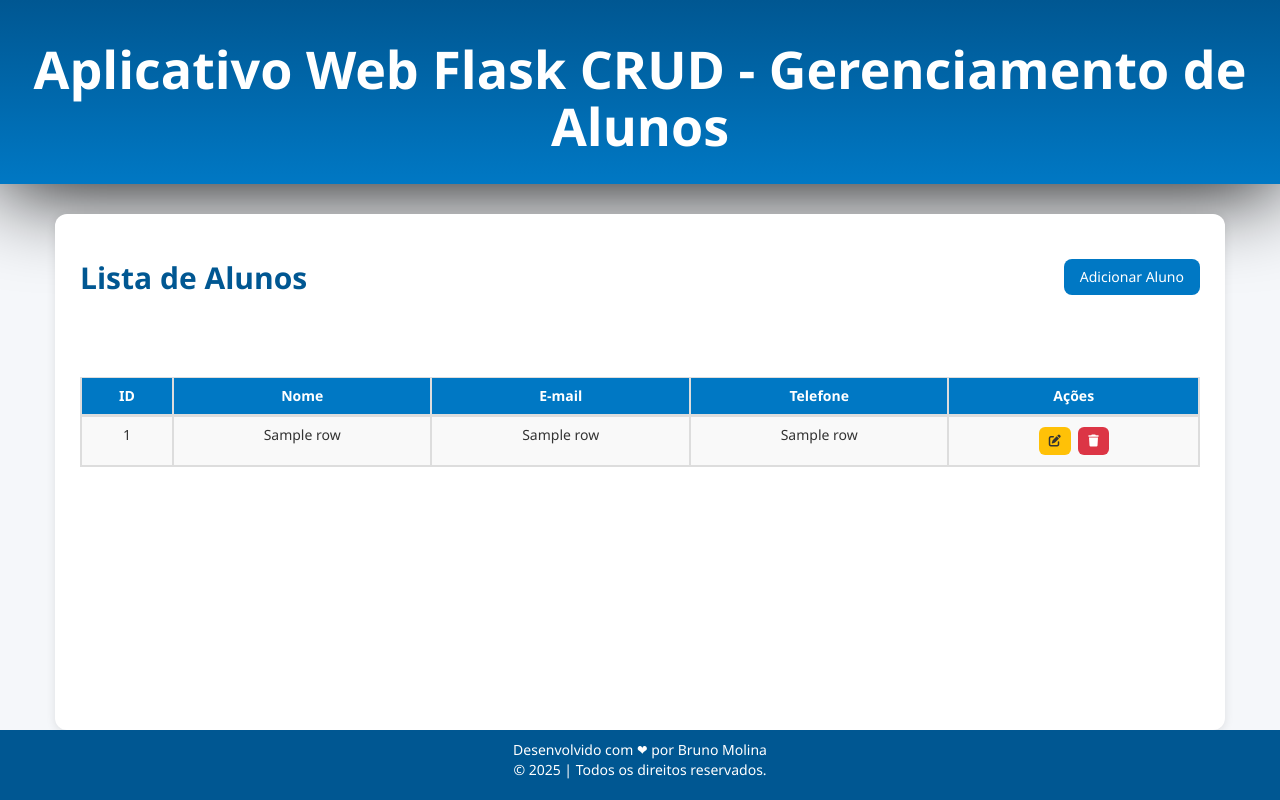
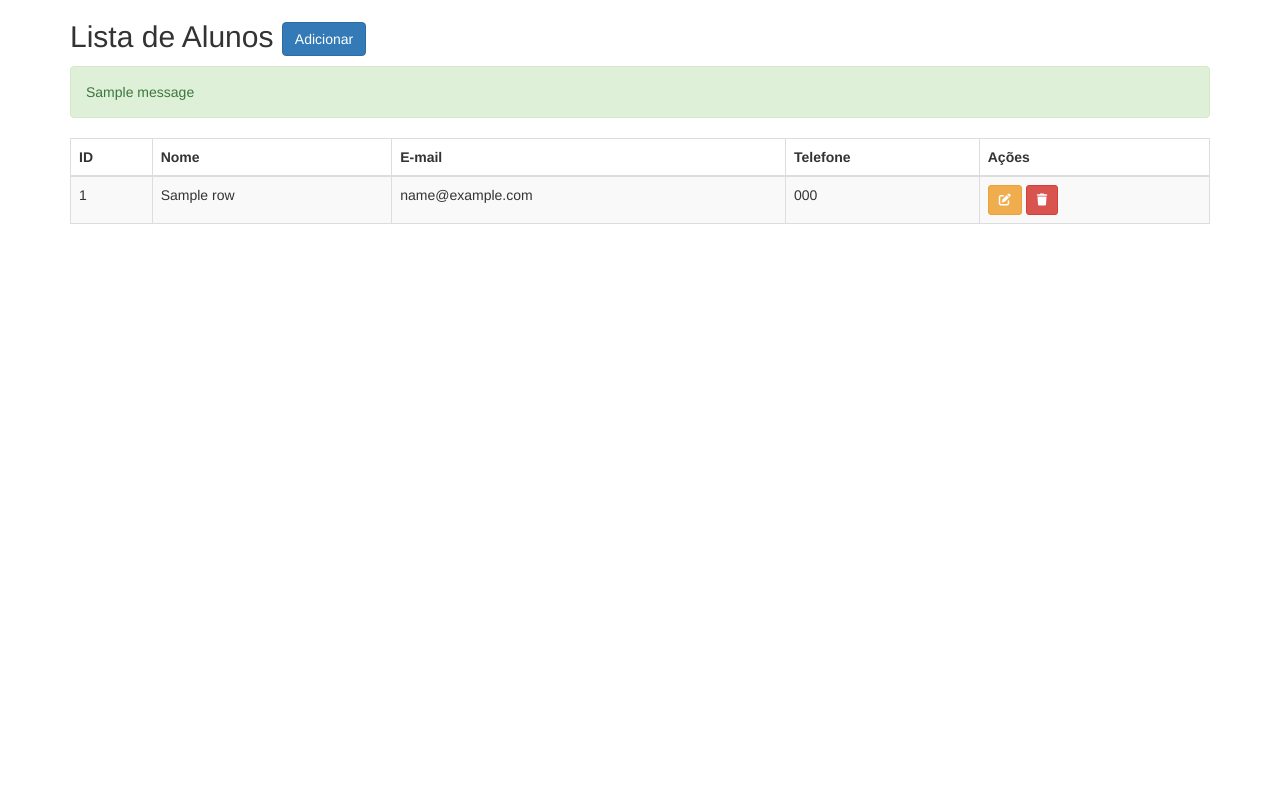
Before and after one commit to brumab/Apl_Web_Flash_CRUD-, a Flask app: template templates/index.html in a window 1280 px wide. Run offline with Flask 3, Linux system fonts and the light colour scheme; the template is opened without the code that fills it: most values are stand-ins (such as "Sample title", 1, 10 or a date in 2020); one stand-in notice (Sample message) is shown; parts of the project's set-up code (start-up, migrations or seed data) failed here and were passed over; some libraries are stand-ins or nearby versions.

Commit message:
Fix MySQl novo versão 3

```diff
--- a/app.py
+++ b/app.py
@@ -12,7 +12,7 @@
 app.secret_key = os.environ.get("SECRET_KEY", "fallback_key")
 
 # =========================
-# 🗄️ MySQL Config (Aiven)
+# 🗄️ MySQL Config (Render / Aiven)
 # =========================
 app.config['MYSQL_HOST'] = os.environ.get('MYSQL_HOST')
 app.config['MYSQL_USER'] = os.environ.get('MYSQL_USER')
@@ -25,7 +25,6 @@
 
 # =========================
 # 🔒 Cria tabela se não existir
-# (Flask 3 compatible)
 # =========================
 def create_table():
     cur = mysql.connection.cursor()
@@ -40,7 +39,6 @@
     mysql.connection.commit()
     cur.close()
 
-# Executa na inicialização da app
 with app.app_context():
     create_table()
 
@@ -51,54 +49,51 @@
 def index():
     cur = mysql.connection.cursor()
     cur.execute("SELECT * FROM students ORDER BY id DESC")
-    data = cur.fetchall()
+    students = cur.fetchall()
     cur.close()
-    return render_template('index.html', students=data)
+    return render_template('index.html', students=students)
 
 @app.route('/inserir', methods=['POST'])
 def inserir():
-    nome = request.form['name']
-    email = request.form['email']
-    telefone = request.form['phone']
-
     cur = mysql.connection.cursor()
     cur.execute(
         "INSERT INTO students (name, email, phone) VALUES (%s, %s, %s)",
-        (nome, email, telefone)
+        (
+            request.form['name'],
+            request.form['email'],
+            request.form['phone']
+        )
     )
     mysql.connection.commit()
     cur.close()
-
-    flash("Dados inseridos com sucesso!")
+    flash("Aluno inserido com sucesso!")
     return redirect(url_for('index'))
 
 @app.route('/atualizar', methods=['POST'])
 def atualizar():
-    id_dado = request.form['id']
-    nome = request.form['name']
-    email = request.form['email']
-    telefone = request.form['phone']
-
     cur = mysql.connection.cursor()
     cur.execute("""
         UPDATE students
         SET name=%s, email=%s, phone=%s
         WHERE id=%s
-    """, (nome, email, telefone, id_dado))
+    """, (
+        request.form['name'],
+        request.form['email'],
+        request.form['phone'],
+        request.form['id']
+    ))
     mysql.connection.commit()
     cur.close()
-
-    flash("Dados atualizados com sucesso!")
+    flash("Aluno atualizado com sucesso!")
     return redirect(url_for('index'))
 
-@app.route('/excluir/<string:id_dado>')
+@app.route('/excluir/<int:id_dado>', methods=['POST'])
 def excluir(id_dado):
     cur = mysql.connection.cursor()
     cur.execute("DELETE FROM students WHERE id=%s", (id_dado,))
     mysql.connection.commit()
     cur.close()
-
-    flash("Dados excluídos com sucesso!")
+    flash("Aluno excluído com sucesso!")
     return redirect(url_for('index'))
 
 # =========================
--- a/templates/index.html
+++ b/templates/index.html
@@ -4,31 +4,25 @@
     <meta charset="UTF-8">
     {{ fontawesome_html() }}
     <title>CRUD de Alunos - Flask</title>
+
     <link rel="stylesheet" href="https://cdnjs.cloudflare.com/ajax/libs/font-awesome/6.4.0/css/all.min.css">
     <link rel="stylesheet" href="{{ url_for('static', filename='css/bootstrap.min.css') }}">
-    <link rel="shortcut icon" href="{{ url_for('static', filename='teacher.png') }}">
-    <link rel="stylesheet" href="{{ url_for('static', filename='css/style.css') }}">
 </head>
+
 <body>
-{% block body %}
-    <div class="container-fluid heading full-screen">
-        <h1>Aplicativo Web Flask CRUD - Gerenciamento de Alunos</h1>
-    </div>
+<div class="container mt-4">
 
-    <div class="container mt-4">
-        <h2>Lista de Alunos
-            <button class="btn btn-primary float-right" data-toggle="modal" data-target="#modal-inserir">Adicionar Aluno</button>
+    <h2>
+        Lista de Alunos
+        <button class="btn btn-primary float-right" data-toggle="modal" data-target="#modalInserir">
+            Adicionar
+        </button>
     </h2>
 
     {% with messages = get_flashed_messages() %}
     {% if messages %}
         {% for message in messages %}
-                <div class="alert alert-success alert-dismissible fade show" role="alert">
-                    {{ message }}
-                    <button type="button" class="close" data-dismiss="alert" aria-label="Fechar">
-                        <span aria-hidden="true">&times;</span>
-                    </button>
-                </div>
+            <div class="alert alert-success mt-3">{{ message }}</div>
         {% endfor %}
     {% endif %}
     {% endwith %}
@@ -46,87 +40,86 @@
         <tbody>
         {% for row in students %}
             <tr>
-                    <td>{{ row.0 }}</td>
-                    <td>{{ row.1 }}</td>
-                    <td>{{ row.2 }}</td>
-                    <td>{{ row.3 }}</td>
+                <td>{{ row.id }}</td>
+                <td>{{ row.name }}</td>
+                <td>{{ row.email }}</td>
+                <td>{{ row.phone }}</td>
                 <td>
-                        <a href="/atualizar/{{ row.0 }}" class="btn btn-warning btn-sm" data-toggle="modal" data-target="#modal-editar{{ row.0 }}"><i class="fas fa-edit"></i></a>
-                        <a href="/excluir/{{ row.0 }}" class="btn btn-danger btn-sm" onclick="return confirm('Deseja realmente excluir este aluno?')"><i class="fas fa-trash"></i></a>
+
+                    <!-- EDITAR -->
+                    <button class="btn btn-warning btn-sm"
+                            data-toggle="modal"
+                            data-target="#editar{{ row.id }}">
+                        <i class="fas fa-edit"></i>
+                    </button>
+
+                    <!-- EXCLUIR -->
+                    <form action="{{ url_for('excluir', id_dado=row.id) }}"
+                          method="POST"
+                          style="display:inline;">
+                        <button class="btn btn-danger btn-sm"
+                                onclick="return confirm('Excluir aluno?')">
+                            <i class="fas fa-trash"></i>
+                        </button>
+                    </form>
                 </td>
             </tr>
 
-                <!-- Modal Editar -->
-                <div id="modal-editar{{ row.0 }}" class="modal fade" role="dialog">
+            <!-- MODAL EDITAR -->
+            <div class="modal fade" id="editar{{ row.id }}">
                 <div class="modal-dialog">
                     <div class="modal-content">
+                        <form action="{{ url_for('atualizar') }}" method="POST">
                             <div class="modal-header">
-                                <h4 class="modal-title">Atualizar Aluno</h4>
+                                <h5 class="modal-title">Editar Aluno</h5>
                                 <button type="button" class="close" data-dismiss="modal">&times;</button>
                             </div>
+
                             <div class="modal-body">
-                                <form action="{{ url_for('atualizar') }}" method="POST">
-                                    <input type="hidden" name="id" value="{{ row.0 }}">
-                                    <div class="form-group">
-                                        <label>Nome:</label>
-                                        <input type="text" name="name" class="form-control" value="{{ row.1 }}" required>
+                                <input type="hidden" name="id" value="{{ row.id }}">
+                                <input type="text" name="name" class="form-control mb-2" value="{{ row.name }}" required>
+                                <input type="email" name="email" class="form-control mb-2" value="{{ row.email }}" required>
+                                <input type="tel" name="phone" class="form-control" value="{{ row.phone }}" required>
                             </div>
-                                    <div class="form-group">
-                                        <label>E-mail:</label>
-                                        <input type="email" name="email" class="form-control" value="{{ row.2 }}" required>
+
+                            <div class="modal-footer">
+                                <button class="btn btn-success">Salvar</button>
                             </div>
-                                    <div class="form-group">
-                                        <label>Telefone:</label>
-                                        <input type="tel" name="phone" class="form-control" value="{{ row.3 }}" required>
-                                    </div>
-                                    <button type="submit" class="btn btn-success">Salvar Alterações</button>
                         </form>
                     </div>
                 </div>
             </div>
-                </div>
+
         {% endfor %}
         </tbody>
     </table>
 </div>
 
-    <!-- Modal Inserir -->
-    <div id="modal-inserir" class="modal fade" role="dialog">
+<!-- MODAL INSERIR -->
+<div class="modal fade" id="modalInserir">
     <div class="modal-dialog">
         <div class="modal-content">
+            <form action="{{ url_for('inserir') }}" method="POST">
                 <div class="modal-header">
-                    <h4 class="modal-title">Adicionar Novo Aluno</h4>
+                    <h5 class="modal-title">Novo Aluno</h5>
                     <button type="button" class="close" data-dismiss="modal">&times;</button>
                 </div>
+
                 <div class="modal-body">
-                    <form action="{{ url_for('inserir') }}" method="POST">
-                        <div class="form-group">
-                            <label>Nome:</label>
-                            <input type="text" name="name" class="form-control" placeholder="Digite o nome" required>
+                    <input type="text" name="name" class="form-control mb-2" placeholder="Nome" required>
+                    <input type="email" name="email" class="form-control mb-2" placeholder="Email" required>
+                    <input type="tel" name="phone" class="form-control" placeholder="Telefone" required>
                 </div>
-                        <div class="form-group">
-                            <label>E-mail:</label>
-                            <input type="email" name="email" class="form-control" placeholder="Digite o e-mail" required>
+
+                <div class="modal-footer">
+                    <button class="btn btn-primary">Salvar</button>
                 </div>
-                        <div class="form-group">
-                            <label>Telefone:</label>
-                            <input type="tel" name="phone" class="form-control" placeholder="Digite o telefone" required>
-                        </div>
-                        <button type="submit" class="btn btn-primary">Salvar</button>
             </form>
         </div>
     </div>
 </div>
-    </div>
-
-{% endblock %}
-
-<div class="footer text-center mt-4 mb-3">
-    <p>Desenvolvido com ❤ por Bruno Molina <br>
-    © 2025 | Todos os direitos reservados.</p>
-</div>
 
 <script src="{{ url_for('static', filename='js/jquery-3.2.1.min.js') }}"></script>
-<script src="{{ url_for('static', filename='js/bootstrap.min.js') }}"></script>
+<script src="{{ url_for('static', filename='js/bootstrap.min.js') }}"></cript>
 </body>
 </html>
```
Lines whose indentation alone changed are shown as unchanged.
